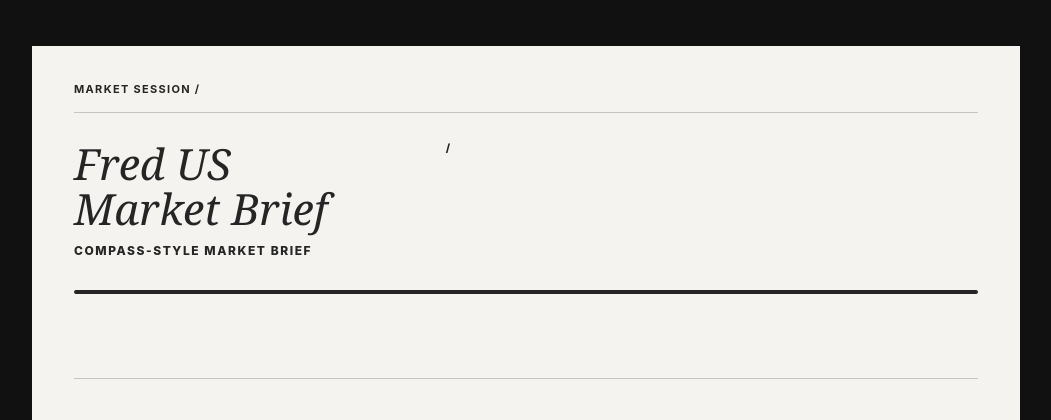
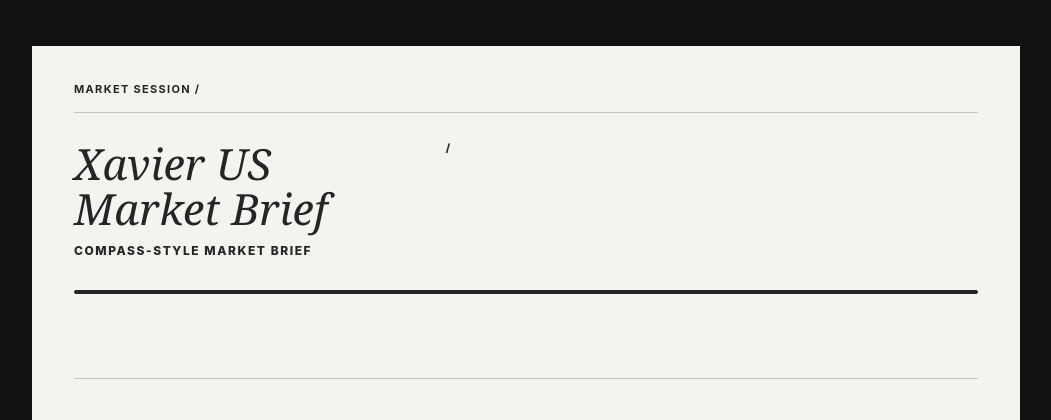
Before and after one commit to XavierTing/fredusmarketbrief, a Python web app: template templates/compass.html.j2 in a window 1280 px wide. Shown: the top 420 px of the page, without its empty margins (14-1065 px from the left). Run offline with Jinja, Linux system fonts and the light colour scheme; the template is opened without the code that fills it, so the values that code supplies are empty.

Commit message:
chore: rebrand Fred US Market Brief -> Xavier US Market Brief
Rename all product/agent branding from Fred to Xavier across templates,
config, docs, workflow name, and webhook package. AGENT_NAME env/GH var
already updated to 'Xavier Ting, Financial Services'.

Co-Authored-By: Claude Opus 4.8 (1M context) <noreply@anthropic.com>

```diff
--- a/src/__init__.py
+++ b/src/__init__.py
@@ -1 +1 @@
-"""Fred US Market Brief — US market infographic → Telegram/WhatsApp pipeline."""
+"""Xavier US Market Brief — US market infographic → Telegram/WhatsApp pipeline."""
--- a/src/config.py
+++ b/src/config.py
@@ -44,7 +44,7 @@ WHATSAPP_API_VERSION = "v22.0"
 
 # Branding (placeholder; override AGENT_NAME via env).
 AGENT_NAME = os.environ.get("AGENT_NAME", "Jane Doe, Financial Services")
-BRAND_TAGLINE = "Fred US Market Brief"
+BRAND_TAGLINE = "Xavier US Market Brief"
 DISCLAIMER = "For informational purposes only. Not financial advice. Demo."
 
 
--- a/src/main.py
+++ b/src/main.py
@@ -131,7 +131,7 @@ def run(mock: bool = False, dry_run: bool = False, out: str | None = None, style
 
 
 def main(argv: list[str] | None = None) -> int:
-    parser = argparse.ArgumentParser(description="Fred US Market Brief — US market infographic → Telegram/WhatsApp")
+    parser = argparse.ArgumentParser(description="Xavier US Market Brief — US market infographic → Telegram/WhatsApp")
     parser.add_argument("--mock", action="store_true", help="Use bundled sample data (no network/keys)")
     parser.add_argument("--dry-run", action="store_true", help="Render but do not send to Telegram")
     parser.add_argument("--out", default=None, help="Output PNG path")
--- a/templates/compass.html.j2
+++ b/templates/compass.html.j2
@@ -324,7 +324,7 @@
 
     <header class="header-grid">
       <div>
-        <h1 class="title">Fred US<br>Market Brief</h1>
+        <h1 class="title">Xavier US<br>Market Brief</h1>
         <div class="style-note">Compass-Style Market Brief</div>
       </div>
 
--- a/templates/infographic.html.j2
+++ b/templates/infographic.html.j2
@@ -315,7 +315,7 @@
 <div class="report-page">
   <header class="report-header">
     <div>
-      <h1 class="report-title">FRED US MARKET BRIEF</h1>
+      <h1 class="report-title">XAVIER US MARKET BRIEF</h1>
       <div class="report-subtitle">Major indices, cross-asset pulse &amp; top movers</div>
     </div>
     <div class="metadata">
--- a/webhook/pyproject.toml
+++ b/webhook/pyproject.toml
@@ -5,7 +5,7 @@
 # points Vercel at the BaseHTTPRequestHandler `handler` (the file name isn't one of
 # Vercel's auto-detected entrypoint names).
 [project]
-name = "fred-market-webhook"
+name = "xavier-market-webhook"
 version = "0.1.0"
 requires-python = ">=3.12"
 dependencies = [
```
Also changed, not shown: tests/test_infographic.py (+1 -1 lines), .github/workflows/daily.yml, README.md.
